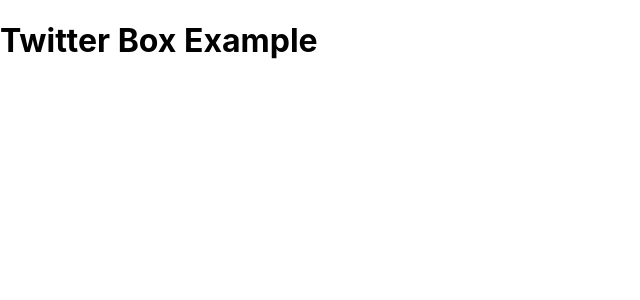
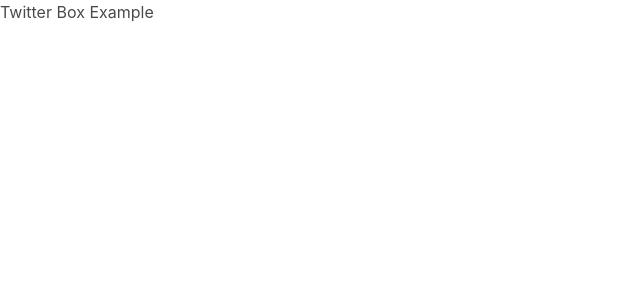
Before and after one commit to taverasmisael/TwitterBox, a React (Create React App) app: page / in a window 1280 px wide. Shown: the top 300 px of the page, without its empty margins (0-640 px from the left). Built offline with nearby package versions, Linux system fonts and the light colour scheme.

Commit message:
feat: add bulma. Switch all to scss

```diff
--- a/package.json
+++ b/package.json
@@ -3,6 +3,7 @@
   "version": "0.1.0",
   "private": true,
   "dependencies": {
+    "bulma": "^0.7.2",
     "react": "^16.6.1",
     "react-dom": "^16.6.1",
     "react-scripts": "2.1.1"
--- a/src/index.css
+++ /dev/null
@@ -1,14 +0,0 @@
-body {
-  margin: 0;
-  padding: 0;
-  font-family: -apple-system, BlinkMacSystemFont, "Segoe UI", "Roboto", "Oxygen",
-    "Ubuntu", "Cantarell", "Fira Sans", "Droid Sans", "Helvetica Neue",
-    sans-serif;
-  -webkit-font-smoothing: antialiased;
-  -moz-osx-font-smoothing: grayscale;
-}
-
-code {
-  font-family: source-code-pro, Menlo, Monaco, Consolas, "Courier New",
-    monospace;
-}
--- a/src/index.js
+++ b/src/index.js
@@ -1,6 +1,6 @@
 import React from 'react';
 import ReactDOM from 'react-dom';
-import './index.css';
+import './index.scss';
 import App from './containers/App';
 import * as serviceWorker from './serviceWorker';
 
--- /dev/null
+++ b/src/index.scss
@@ -0,0 +1,2 @@
+@charset 'utf-8';
+@import '~bulma/bulma';
```
Also changed, not shown: 1 other file (tests, documents, lock files or other folders).
